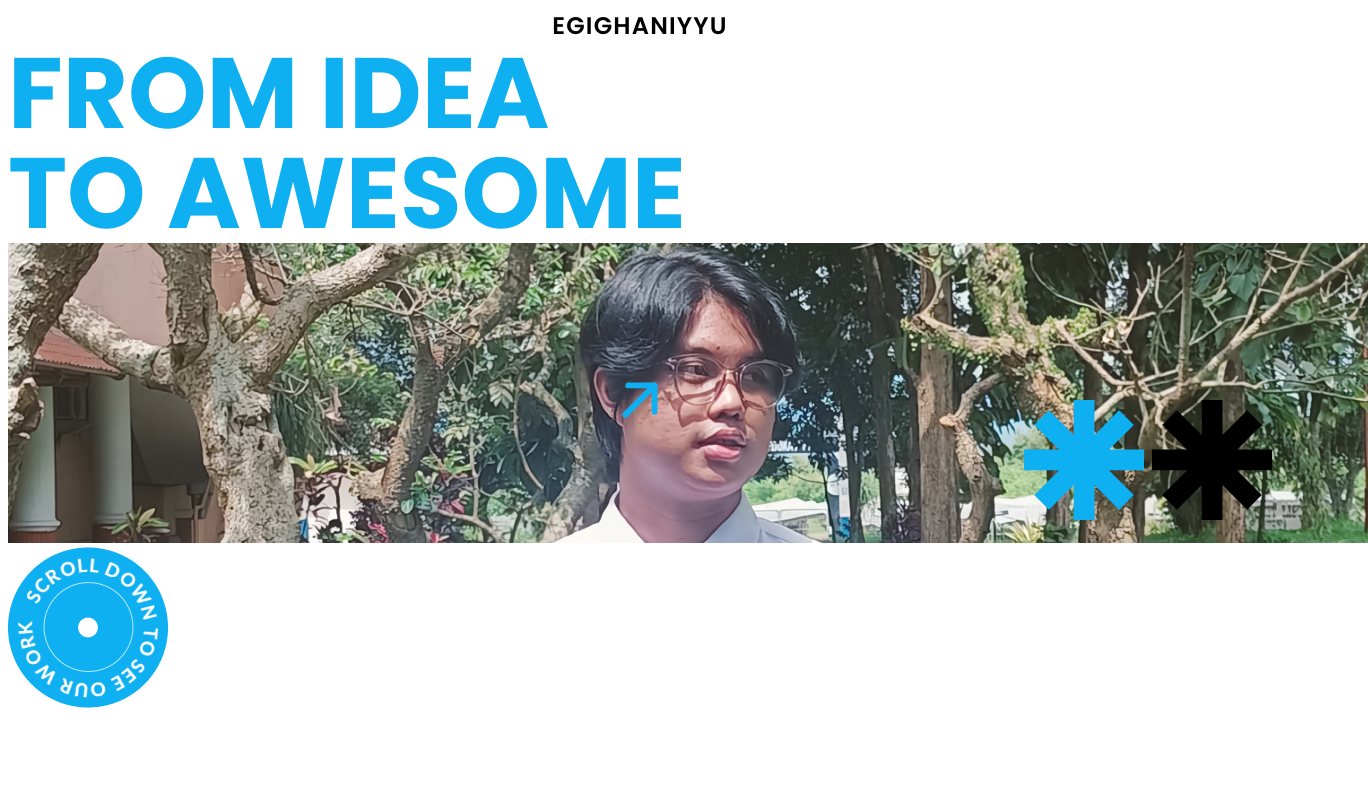
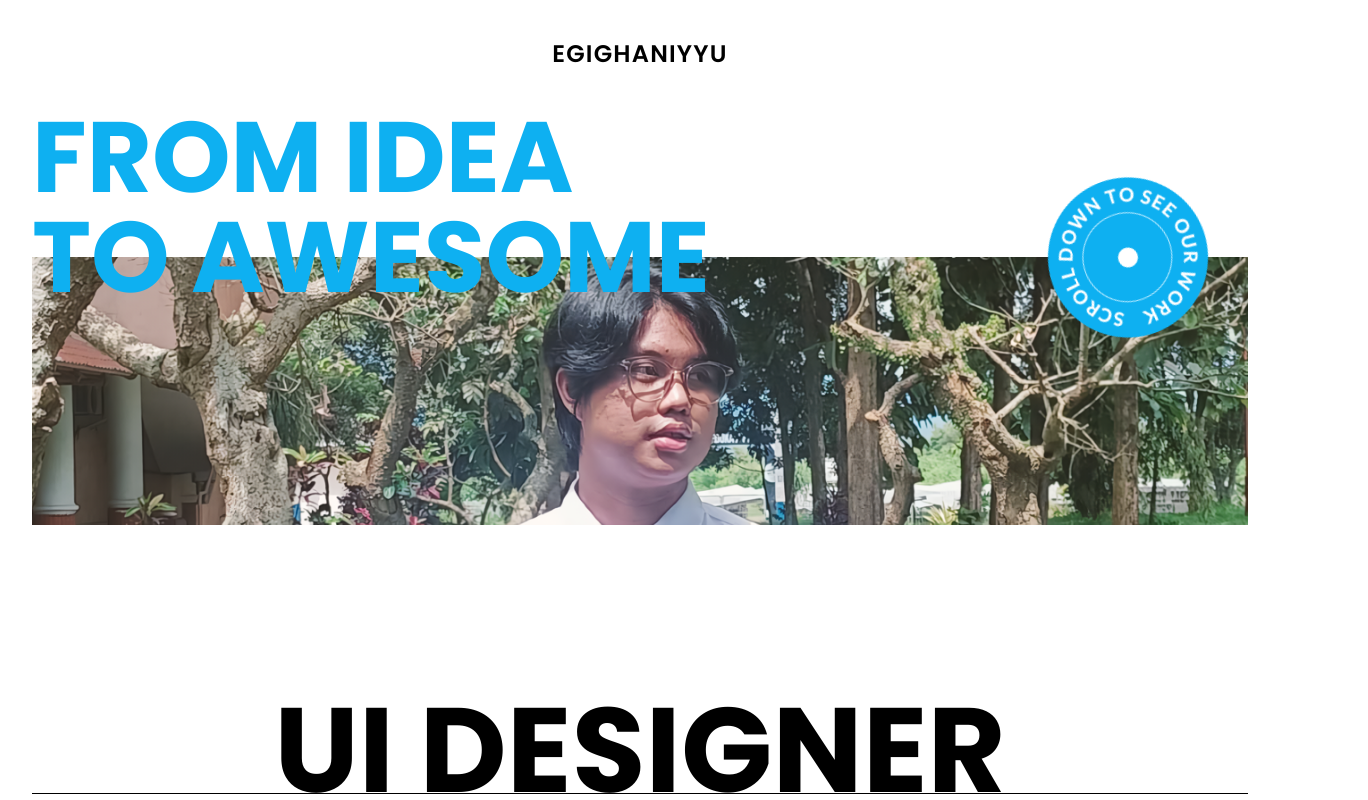
Before and after one commit to Egighaniyyu/portfolio-revamp, a React app: page / in a window 1280 px wide. Shown: the top 800 px of the page, 1368 px wide, since content can reach past the window. Built offline with nearby package versions, Linux system fonts and the light colour scheme; the HTML template or start-up script is replaced by a standard one.

Commit message:
fix : fix tailwind css

```diff
--- a/src/App.jsx
+++ b/src/App.jsx
@@ -1,7 +1,9 @@
 import React from "react";
 import PagesRouter from "./routes/PagesRouter";
+import "./input.css";
 
 const App = () => {
+  document.title = "Egi Ghaniyyu";
   return <PagesRouter />;
 };
 
--- a/src/assets/css/index.css
+++ b/src/assets/css/index.css
@@ -34,7 +34,7 @@
 }
 
 .img-spin {
-  animation-duration: 10s;
+  animation-duration: 10s !important;
 }
 
 .sec-jumbotron {
--- a/tailwind.config.js
+++ b/tailwind.config.js
@@ -2,11 +2,12 @@
 module.exports = {
   darkMode: ["class"],
   content: [
-    './pages/**/*.{js,jsx}',
-    './components/**/*.{js,jsx}',
-    './app/**/*.{js,jsx}',
-    './src/**/*.{js,jsx}',
-	],
+    "./pages/**/*.{js,jsx}",
+    "./components/**/*.{js,jsx}",
+    "./app/**/*.{js,jsx}",
+    "./src/**/*.{js,jsx}",
+    "./src/**/*.{html,js}",
+  ],
   theme: {
     container: {
       center: true,
@@ -33,4 +34,4 @@ module.exports = {
     },
   },
   plugins: [require("tailwindcss-animate")],
-}
+};
```
